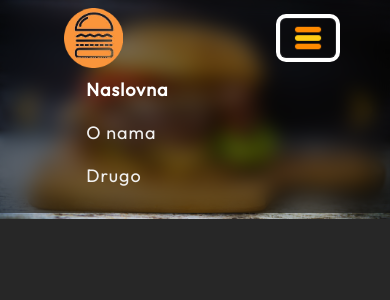
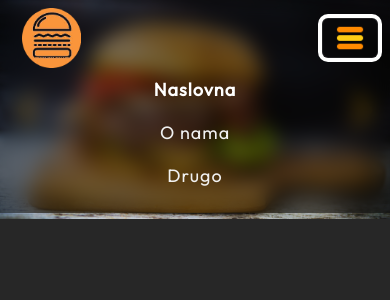
Before and after one commit to nikola-velemir/CrniDzo, a React (Vite) app: page / in a window 390 px wide. Both pictures are taken after a click on the button "Toggle navigation". Shown: the top 300 px of the page. Built offline with nearby package versions, Linux system fonts and the light colour scheme.

Commit message:
[fix] navbar component structure

```diff
--- a/src/App.css
+++ b/src/App.css
@@ -56,6 +56,7 @@ body {
 .navbar .nav-link {
   color: #f1f1f1;
   font-size: 18px;
+  text-align: center;
 }
 .navbar .nav-link:hover {
   color: #fff;
@@ -77,3 +78,8 @@ body {
 .carousel-control-prev-icon {
   background-image: url("/src/assets/images/misc/left-arrow.png");
 }
+@media only screen and (max-width: 990px) {
+  .navbar.navbar-expand-lg > .container-fluid {
+    width: 100%;
+  }
+}
--- a/src/Components/Navbar/Navbar.tsx
+++ b/src/Components/Navbar/Navbar.tsx
@@ -16,7 +16,6 @@ const Navbar = ({}: NavbarProps) => {
   return (
     <nav className="navbar navbar-expand-lg navbar-dark bg-dark">
       <div className="container-fluid">
-        <a className="navbar-brand" href={links[0].link}>
         <NavbarLogo
           src={logoHover ? logoContext.highlighted : logoContext.logo}
           alt={logoContext.alt}
@@ -26,12 +25,10 @@ const Navbar = ({}: NavbarProps) => {
           onEnter={() => {
             setlogoHover(true);
           }}
+          link={links[0].link}
         ></NavbarLogo>
-        </a>
         <NavbarButton></NavbarButton>
-        <div className="collapse navbar-collapse" id="navbarSupportedContent">
-          <NavbarLinks links={links} currentPage={0}></NavbarLinks>{" "}
-        </div>
+        <NavbarLinks links={links} currentPage={0}></NavbarLinks>
       </div>
     </nav>
   );
--- a/src/Components/Navbar/NavbarLinks.tsx
+++ b/src/Components/Navbar/NavbarLinks.tsx
@@ -9,12 +9,15 @@ const CapitalizeTitle = (str: string) => {
 
 const NavbarLinks = ({ links, currentPage }: NavbarLinksProps) => {
   return (
+    <div className="collapse navbar-collapse" id="navbarSupportedContent">
       <ul className="navbar-nav me-auto mb-2 mb-lg-0">
         {links.map(({ name, link }, index) => {
           return (
             <li key={name} className="nav-item">
               <a
-              className={index === currentPage ? "nav-link active" : "nav-link"}
+                className={
+                  index === currentPage ? "nav-link active" : "nav-link"
+                }
                 aria-current="page"
                 href={link}
               >
@@ -24,6 +27,7 @@ const NavbarLinks = ({ links, currentPage }: NavbarLinksProps) => {
           );
         })}
       </ul>
+    </div>
   );
 };
 
--- a/src/Components/Navbar/NavbarLogo.tsx
+++ b/src/Components/Navbar/NavbarLogo.tsx
@@ -3,11 +3,12 @@ import { useEffect, useState } from "react";
 type NavbarLogoProps = {
   src: string;
   alt: string;
+  link: string;
   onEnter: () => void;
   onLeave: () => void;
 };
 
-const NavbarLogo = (props: NavbarLogoProps) => {
+const NavbarLogo = ({ src, alt, link, onEnter, onLeave }: NavbarLogoProps) => {
   const [fadeClass, setFadeClass] = useState("fade-out");
 
   useEffect(() => {
@@ -16,19 +17,21 @@ const NavbarLogo = (props: NavbarLogoProps) => {
       setFadeClass("fade-in");
     }, 500);
     return () => clearTimeout(timer);
-  }, [props.src]);
+  }, [src]);
   return (
+    <a className="navbar-brand" href={link}>
       <img
-      src={props.src}
-      alt={props.alt}
+        src={src}
+        alt={alt}
         className={fadeClass}
         onMouseEnter={() => {
-        props.onEnter();
+          onEnter();
         }}
         onMouseOut={() => {
-        props.onLeave();
+          onLeave();
         }}
       />
+    </a>
   );
 };
 
```
Also changed, not shown: vite.config.ts.timestamp-1721585751430-6cc8c7cde4314.mjs (added, +10 -0 lines). Lines whose indentation alone changed are shown as unchanged.
